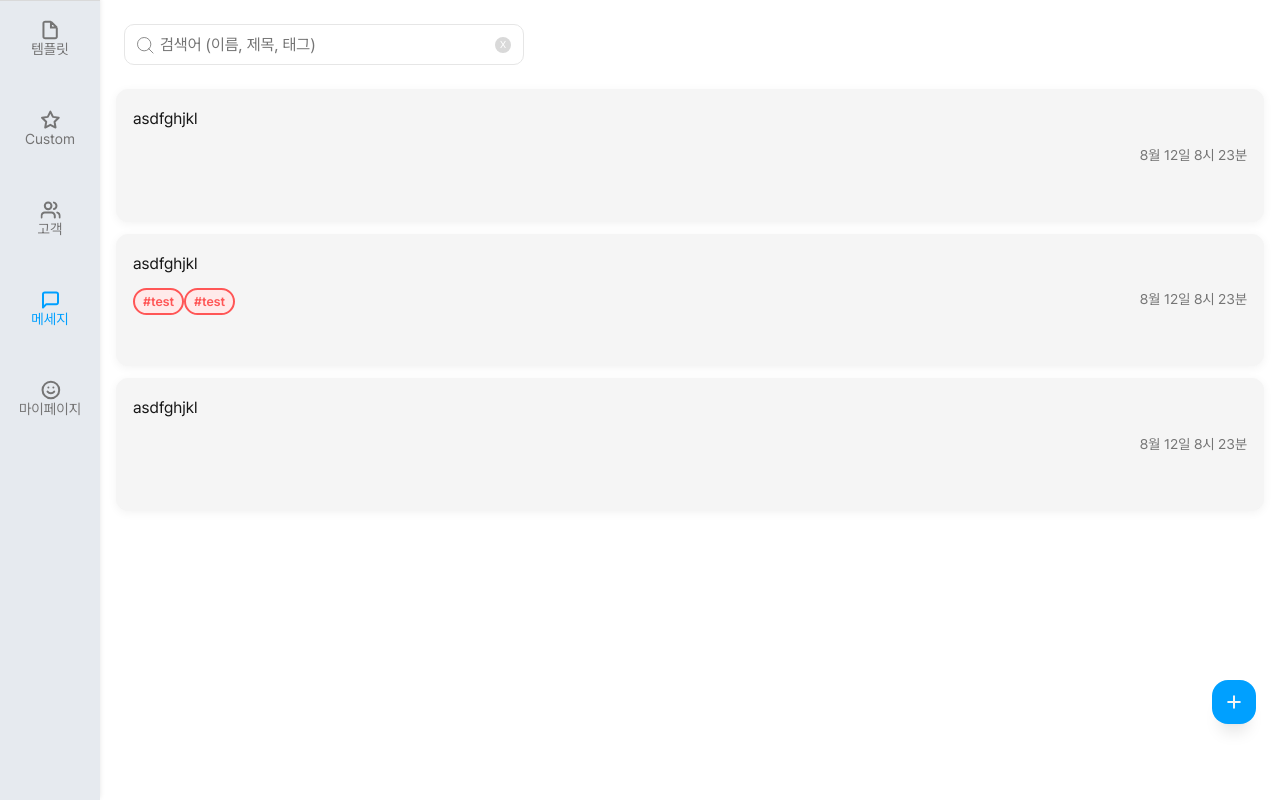
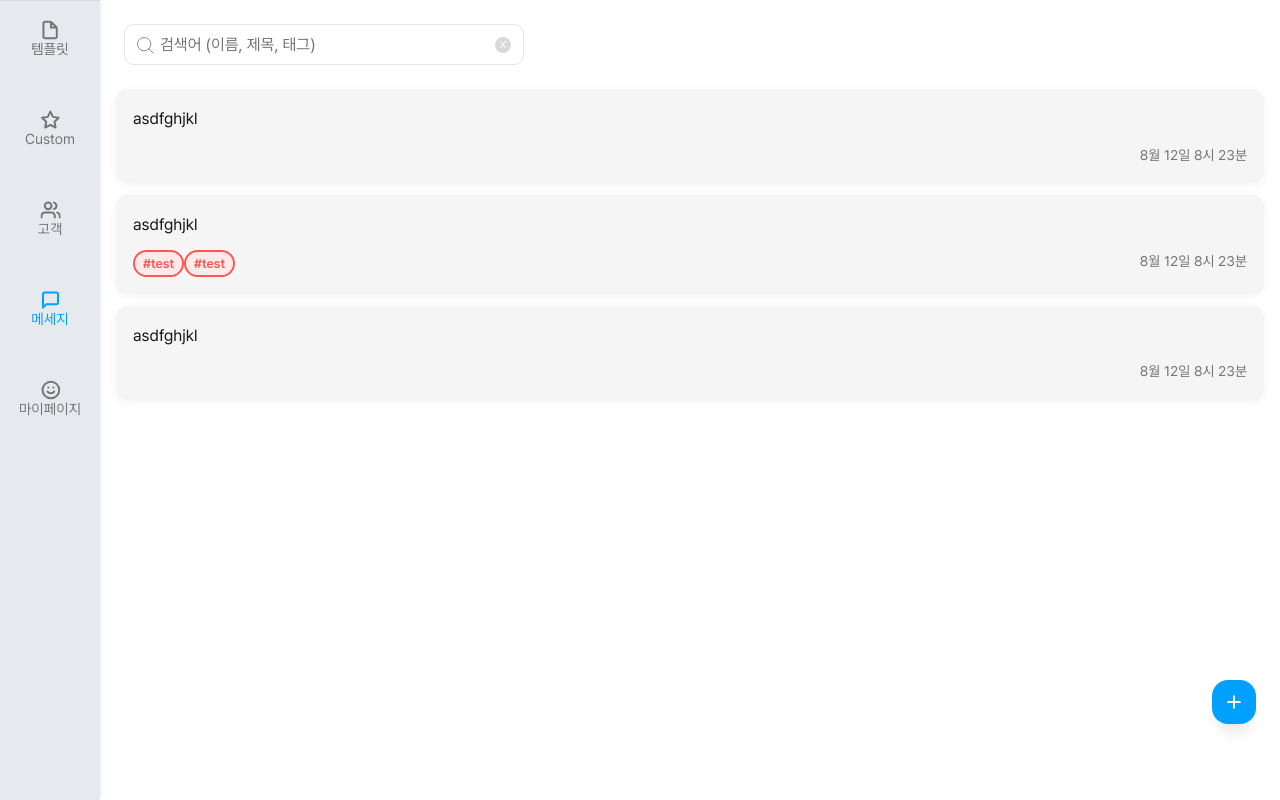
Before and after one commit to yulmam/ssenbi, a Next.js app: page /message in a window 1280 px wide. Built offline with nearby package versions, Linux system fonts and the light colour scheme.

Commit message:
style : margin

```diff
--- a/src/app/components/common/card/MessageCard.css
+++ b/src/app/components/common/card/MessageCard.css
@@ -24,8 +24,6 @@
   display: flex;
   flex-direction: row;
   justify-content: space-between;
-  min-height: 45px;
-  margin-bottom: 16px;
   width: 100%;
 }
 
```
